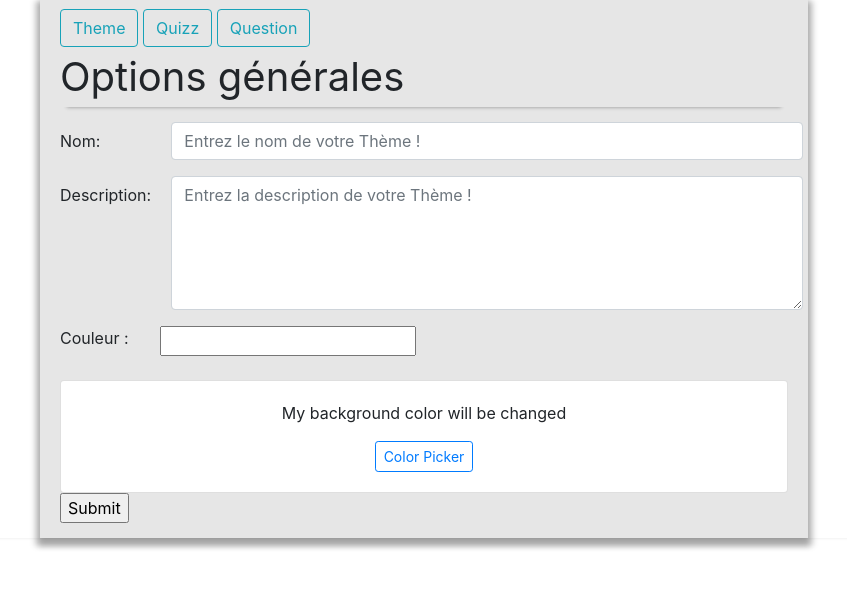
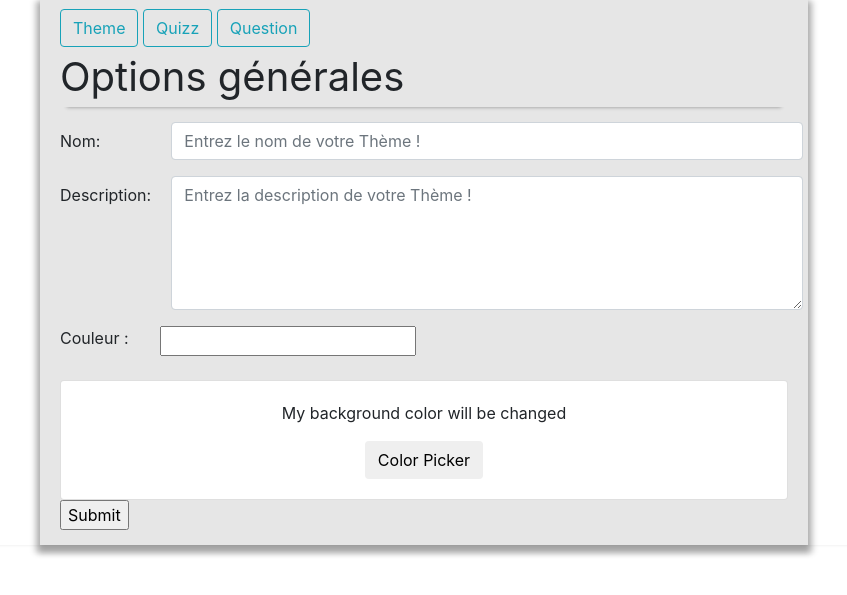
Before and after one commit to RomainBnfn/TrivialQuizz, a PHP site: page /admin/theme-create.php in a window 1280 px wide. Shown: the part 162-757 px from the top of the page, without its empty margins (216-1063 px from the left). Run offline with PHP 8.4, Linux system fonts and the light colour scheme; data that the repository does not hold is empty; some libraries are stand-ins or nearby versions.

Commit message:
Correction

```diff
--- a/trivialquizz/admin/theme-create.php
+++ b/trivialquizz/admin/theme-create.php
@@ -105,7 +105,7 @@
             <div class="card bg-color">
               <div class="card-body text-center d-flex justify-content-center align-items-center flex-column">
                 <p>My background color will be changed</p>
-                <button id="color-picker-3" class="btn btn-outline-primary btn-sm">Color Picker</button>
+                <button id="color-picker-3" class="btn">Color Picker</button>
               </div>
             </div>
 
--- a/trivialquizz/include/functions.php
+++ b/trivialquizz/include/functions.php
@@ -69,9 +69,6 @@
     if(is_null($data)){
       return null;
     }
-    if(count($data)==1){
-      $_DATA = $fonction($data[0]);
-    } else {
     $_DATA[] = [];
     for($i = 0; $i<count($data); $i++)
     {
@@ -79,7 +76,6 @@
     }
     if (empty($_DATA[0])){
       return null;
-      }
     }
     return $_DATA;
   }
```
Lines whose indentation alone changed are shown as unchanged.
